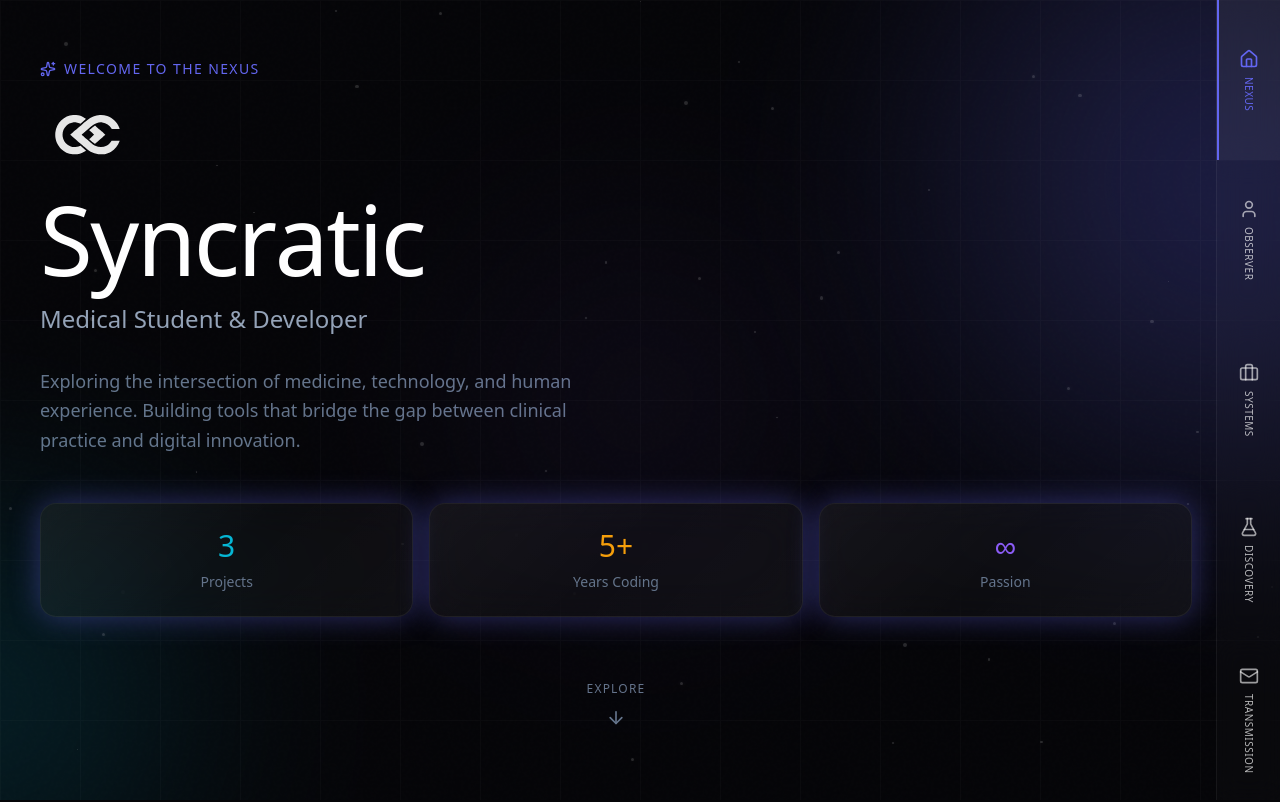
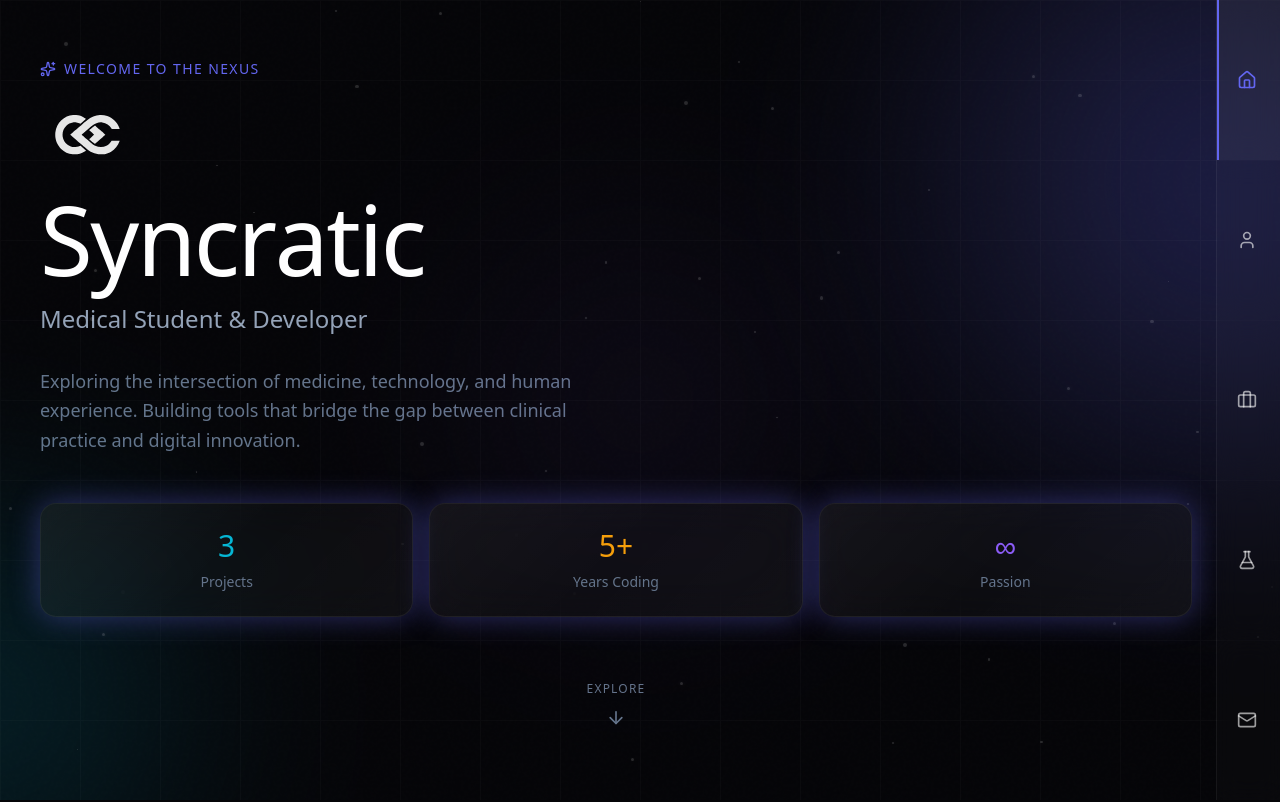
Before and after one commit to Syncrose1/Syncratic.app, a Next.js app: page / in a window 1280 px wide. Shown: the top 802 px of the page. Built offline with nearby package versions, Linux system fonts and the light colour scheme.

Commit message:
Add expanding sidebar: slides out on hover to show horizontal text labels
- Sidebar expands from 64px to 180px on hover
- Text labels fade in horizontally when expanded
- Smooth spring animation for expansion
- Content area shifts to accommodate expanded sidebar

```diff
--- a/components/navigation/MorphingSidebar.tsx
+++ b/components/navigation/MorphingSidebar.tsx
@@ -1,12 +1,14 @@
 "use client";
 
-import { useEffect, useState } from "react";
+import { useState, useEffect } from "react";
+import { motion } from "framer-motion";
 import Link from "next/link";
 import { usePathname } from "next/navigation";
 import { mainNavigation } from "@/lib/data";
 import { setPageTheme, type Theme } from "@/lib/utils";
 
 export function MorphingSidebar() {
+  const [isExpanded, setIsExpanded] = useState(false);
   const [currentTheme, setCurrentTheme] = useState<Theme>("home");
   const pathname = usePathname();
 
@@ -30,8 +32,15 @@ export function MorphingSidebar() {
   };
 
   return (
-    <aside className="fixed right-0 top-0 z-50 h-screen w-16">
-      <div className="flex h-full flex-col">
+    <motion.aside
+      className="fixed right-0 top-0 z-50 h-screen"
+      onMouseEnter={() => setIsExpanded(true)}
+      onMouseLeave={() => setIsExpanded(false)}
+      initial={false}
+      animate={{ width: isExpanded ? 180 : 64 }}
+      transition={{ type: "spring", stiffness: 400, damping: 30 }}
+    >
+      <nav className="flex h-full w-full flex-col">
         {mainNavigation.map((item) => {
           const isActive = pathname === item.href;
           const Icon = item.icon;
@@ -40,12 +49,12 @@ export function MorphingSidebar() {
             <Link
               key={item.id}
               href={item.href}
-              className="group relative flex h-[20%] w-full items-center justify-center border-l border-white/5 transition-colors duration-300 hover:bg-white/[0.04]"
+              className="group relative flex h-[20%] w-full items-center border-l border-white/5 transition-colors duration-300 hover:bg-white/[0.04]"
               style={{
                 backgroundColor: isActive ? "rgba(255, 255, 255, 0.06)" : "rgba(255, 255, 255, 0.02)",
               }}
             >
-              {/* Glass effect overlay */}
+              {/* Glass effect */}
               <div
                 className="pointer-events-none absolute inset-0"
                 style={{ backdropFilter: "blur(12px)" }}
@@ -65,32 +74,35 @@ export function MorphingSidebar() {
                 style={{ backgroundColor: getAccentColor() }}
               />
 
-              {/* Content */}
-              <div className="relative z-10 flex flex-col items-center justify-center gap-2">
-                <div
-                  className="transition-all duration-300 group-hover:scale-110"
-                  style={{
+              {/* Content - changes based on expanded state */}
+              <div className="relative z-10 flex w-full items-center px-5">
+                {/* Icon */}
+                <motion.div
+                  animate={{
                     color: isActive ? getAccentColor() : "rgba(255, 255, 255, 0.6)",
                   }}
                 >
                   <Icon className="h-5 w-5" />
-                </div>
+                </motion.div>
 
-                <span
-                  className="whitespace-nowrap text-[10px] font-medium uppercase tracking-wider"
-                  style={{
-                    color: isActive ? getAccentColor() : "rgba(255, 255, 255, 0.7)",
-                    writingMode: "vertical-rl",
-                    textOrientation: "mixed",
+                {/* Label - horizontal when expanded */}
+                <motion.span
+                  className="ml-3 whitespace-nowrap text-sm font-medium"
+                  initial={{ opacity: 0, x: -10 }}
+                  animate={{
+                    opacity: isExpanded ? 1 : 0,
+                    x: isExpanded ? 0 : -10,
+                    color: isActive ? getAccentColor() : "#ffffff",
                   }}
+                  transition={{ duration: 0.2, delay: isExpanded ? 0.1 : 0 }}
                 >
                   {item.label}
-                </span>
+                </motion.span>
               </div>
             </Link>
           );
         })}
-      </div>
-    </aside>
+      </nav>
+    </motion.aside>
   );
 }
```
Also changed, not shown: 75 other files (tests, documents, lock files or other folders).
